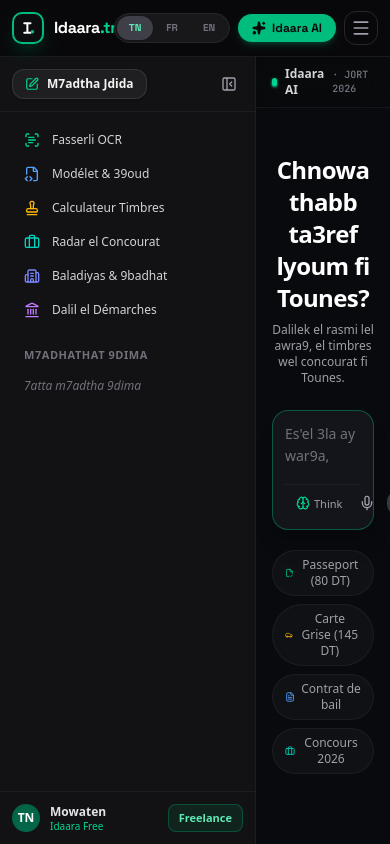
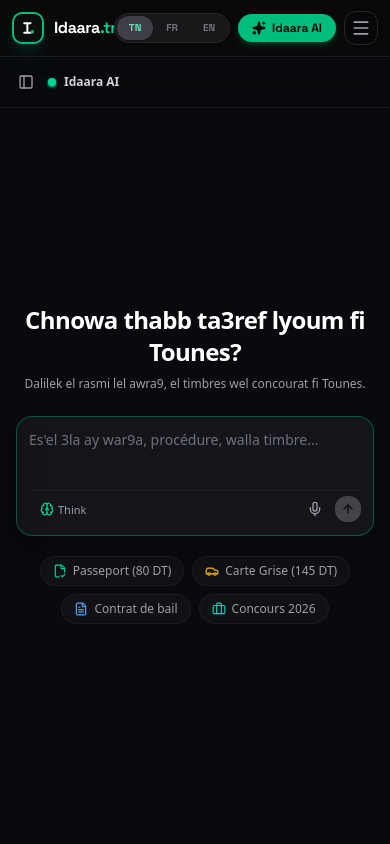
Before and after one commit to wacim-abdellli/idaara, a Next.js app: page /copilot in a window 390 px wide. Built offline with nearby package versions, Linux system fonts and the light colour scheme.

Commit message:
fix(mobile): optimize mobile viewport, responsive drawer navigation, safe-bottom padding, and touch interactions

```diff
--- a/src/app/copilot/page.tsx
+++ b/src/app/copilot/page.tsx
@@ -64,7 +64,7 @@
   const [sessionToDelete, setSessionToDelete] = useState<ChatSession | null>(null);
   const [editingSessionId, setEditingSessionId] = useState<string | null>(null);
   const [editingTitle, setEditingTitle] = useState<string>('');
-  const [sidebarOpen, setSidebarOpen] = useState<boolean>(true);
+  const [sidebarOpen, setSidebarOpen] = useState<boolean>(false);
   const [thinkMode, setThinkMode] = useState<boolean>(false);
   const [isInitialized, setIsInitialized] = useState(false);
 
@@ -73,9 +73,18 @@
   const mediaRecorderRef = useRef<MediaRecorder | null>(null);
   const audioChunksRef = useRef<Blob[]>([]);
 
+  const closeSidebarOnMobile = () => {
+    if (typeof window !== 'undefined' && window.innerWidth < 1024) {
+      setSidebarOpen(false);
+    }
+  };
+
   // ── 1. Load Chat Sessions & Active Thread with Auto-Deduplication ──
   useEffect(() => {
     if (typeof window !== 'undefined') {
+      if (window.innerWidth >= 1024) {
+        setSidebarOpen(true);
+      }
       try {
         const savedSessions = localStorage.getItem(STORAGE_SESSIONS_KEY);
         let loadedSessions: ChatSession[] = [];
@@ -310,12 +319,14 @@
     setCurrentSessionId(newId);
     setMessages([]);
     localStorage.setItem(STORAGE_ACTIVE_ID_KEY, newId);
+    closeSidebarOnMobile();
   };
 
   const loadSession = (session: ChatSession) => {
     setCurrentSessionId(session.id);
     setMessages(session.messages || []);
     localStorage.setItem(STORAGE_ACTIVE_ID_KEY, session.id);
+    closeSidebarOnMobile();
   };
 
   const promptDeleteSession = (e: React.MouseEvent, sess: ChatSession) => {
@@ -489,12 +500,22 @@
   return (
     <div className="fixed inset-x-0 top-14 bottom-0 z-30 flex bg-[#09090b] text-white overflow-hidden font-sans">
 
+      {/* ── Mobile Backdrop Overlay ── */}
+      {sidebarOpen && (
+        <div
+          onClick={() => setSidebarOpen(false)}
+          className="fixed inset-0 top-14 bg-black/75 backdrop-blur-xs z-40 lg:hidden animate-fade-in"
+        />
+      )}
+
       {/* ═════════════════════════════════════════════════════════════════
           BESPOKE CIVIC SIDEBAR (#121214)
       ══════════════════════════════════════════════════════════════════ */}
-      {sidebarOpen && (
-        <aside className="w-64 shrink-0 bg-[#121214] border-r border-white/5 flex flex-col justify-between select-none z-20 animate-fade-in">
-
+      <aside
+        className={`fixed lg:static inset-y-0 top-14 lg:top-0 start-0 z-50 lg:z-20 w-72 max-w-[85vw] lg:w-64 shrink-0 bg-[#121214] border-e border-white/5 flex flex-col justify-between select-none shadow-2xl lg:shadow-none transition-transform duration-200 ease-in-out ${
+          sidebarOpen ? 'translate-x-0' : '-translate-x-full lg:translate-x-0 lg:hidden'
+        }`}
+      >
         {/* Top Section */}
         <div className="flex flex-col flex-1 overflow-hidden">
 
@@ -531,6 +552,7 @@
             <nav className="space-y-0.5">
               <Link
                 href="/fasserli"
+                onClick={closeSidebarOnMobile}
                 className="flex items-center gap-3 px-3 py-2 rounded-xl text-zinc-300 hover:text-white hover:bg-white/5 text-xs font-medium transition-colors"
               >
                 <ScanText className="w-4 h-4 text-emerald-400" />
@@ -546,6 +568,7 @@
               </Link>
               <Link
                 href="/documents"
+                onClick={closeSidebarOnMobile}
                 className="flex items-center gap-3 px-3 py-2 rounded-xl text-zinc-300 hover:text-white hover:bg-white/5 text-xs font-medium transition-colors"
               >
                 <FileCode2 className="w-4 h-4 text-blue-400" />
@@ -561,6 +584,7 @@
               </Link>
               <Link
                 href="/calculator"
+                onClick={closeSidebarOnMobile}
                 className="flex items-center gap-3 px-3 py-2 rounded-xl text-zinc-300 hover:text-white hover:bg-white/5 text-xs font-medium transition-colors"
               >
                 <Stamp className="w-4 h-4 text-amber-400" />
@@ -576,6 +600,7 @@
               </Link>
               <Link
                 href="/concours"
+                onClick={closeSidebarOnMobile}
                 className="flex items-center gap-3 px-3 py-2 rounded-xl text-zinc-300 hover:text-white hover:bg-white/5 text-xs font-medium transition-colors"
               >
                 <Briefcase className="w-4 h-4 text-teal-400" />
@@ -591,6 +616,7 @@
               </Link>
               <Link
                 href="/locator"
+                onClick={closeSidebarOnMobile}
                 className="flex items-center gap-3 px-3 py-2 rounded-xl text-zinc-300 hover:text-white hover:bg-white/5 text-xs font-medium transition-colors"
               >
                 <Building2 className="w-4 h-4 text-indigo-400" />
@@ -606,6 +632,7 @@
               </Link>
               <Link
                 href="/procedures"
+                onClick={closeSidebarOnMobile}
                 className="flex items-center gap-3 px-3 py-2 rounded-xl text-zinc-300 hover:text-white hover:bg-white/5 text-xs font-medium transition-colors"
               >
                 <Landmark className="w-4 h-4 text-purple-400" />
@@ -730,13 +757,13 @@
 
           <Link
             href="/launchpad"
+            onClick={closeSidebarOnMobile}
             className="px-2.5 py-1 rounded-lg bg-emerald-500/10 hover:bg-emerald-500/20 border border-emerald-500/30 text-[11px] font-semibold text-emerald-300 transition-colors"
           >
             {locale === 'ar' ? 'المستقل' : 'Freelance'}
           </Link>
         </div>
       </aside>
-      )}
 
       {/* ═════════════════════════════════════════════════════════════════
           MAIN CANVAS AREA: MINIMALIST CIVIC ASSISTANT
@@ -744,22 +771,20 @@
       <div className="flex-1 flex flex-col bg-[#090a0d] relative overflow-hidden">
 
         {/* ─── Minimalist Top Bar ─── */}
-        <header className="shrink-0 h-13 px-4 sm:px-6 flex items-center justify-between border-b border-white/[0.06] bg-[#090a0d]/90 backdrop-blur-md z-20">
-          <div className="flex items-center gap-2.5">
-            {!sidebarOpen && (
+        <header className="shrink-0 h-13 px-3 sm:px-6 flex items-center justify-between border-b border-white/[0.06] bg-[#090a0d]/90 backdrop-blur-md z-20">
+          <div className="flex items-center gap-2 sm:gap-2.5">
             <button
-                onClick={() => setSidebarOpen(true)}
-                className="p-1.5 rounded-lg hover:bg-white/10 text-zinc-400 hover:text-white transition-colors cursor-pointer border-0 outline-none"
-                title={locale === 'ar' ? 'فتح القائمة' : locale === 'en' ? 'Open sidebar' : 'Ouvrir le menu'}
+              onClick={() => setSidebarOpen((p) => !p)}
+              className="p-1.5 rounded-lg hover:bg-white/10 text-zinc-400 hover:text-white transition-colors cursor-pointer border-0 outline-none flex items-center justify-center"
+              title={locale === 'ar' ? 'القائمة' : 'Menu'}
             >
               <PanelLeft className="w-4 h-4" />
             </button>
-            )}
 
             <div className="flex items-center gap-2 text-xs font-semibold text-zinc-300">
               <div className="w-2 h-2 rounded-full bg-emerald-400 shadow-sm shadow-emerald-400" />
               <span>Idaara AI</span>
-              <span className="text-[10px] text-zinc-500 font-mono">· JORT 2026</span>
+              <span className="text-[10px] text-zinc-500 font-mono hidden sm:inline">· JORT 2026</span>
             </div>
           </div>
 
@@ -909,7 +934,7 @@
           <>
             <div
               ref={messagesContainerRef}
-              className="flex-1 overflow-y-auto px-4 sm:px-6 py-6 scroll-smooth"
+              className="flex-1 overflow-y-auto px-3 sm:px-6 py-4 sm:py-6 pb-28 sm:pb-8 scroll-smooth"
             >
               <div className="max-w-3xl mx-auto space-y-4">
                 {messages.map((msg) => (
@@ -951,7 +976,7 @@
             </div>
 
             {/* Sticky Bottom Dock Input (When chatting) */}
-            <footer className="p-4 bg-[#090b0e]/95 backdrop-blur-xl border-t border-white/[0.08] shrink-0 z-20">
+            <footer className="p-3 sm:p-4 bg-[#090b0e]/95 backdrop-blur-xl border-t border-white/[0.08] shrink-0 z-20 pb-safe">
               <div className="max-w-3xl mx-auto space-y-2">
                 <div className="flex items-center gap-2.5 bg-[#12141a] border border-white/[0.08] focus-within:border-emerald-500/50 rounded-2xl p-2 px-3 shadow-2xl transition-all">
 
```
Lines whose indentation alone changed are shown as unchanged.
